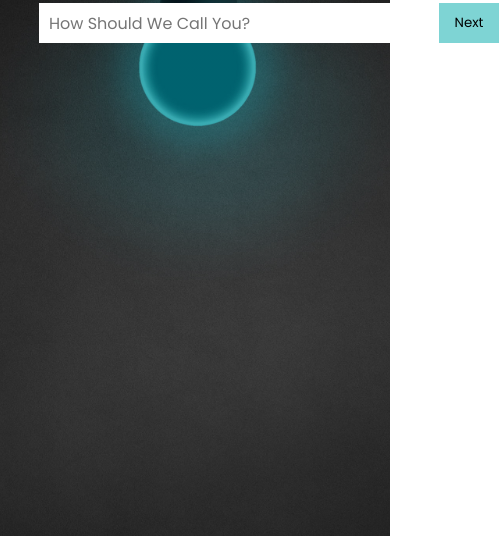
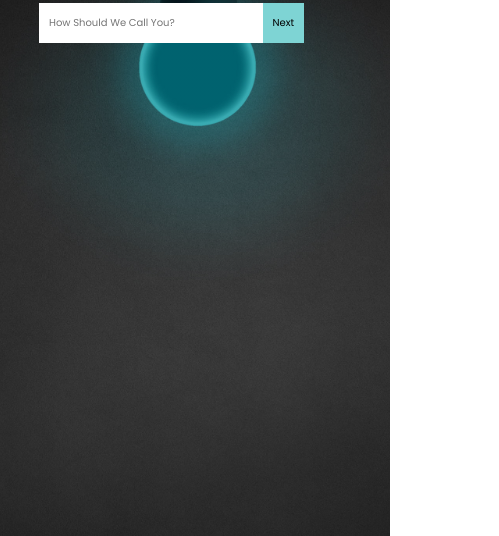
Before and after one commit to samniran/web_projects, a plain HTML site: page ICD/index.html in a window 390 px wide. Shown: the part 308-844 px from the top of the page, 499 px wide, since content can reach past the window. Drawn offline with Linux system fonts and the light colour scheme.

Commit message:
Update style.css

```diff
--- a/ICD/style.css
+++ b/ICD/style.css
@@ -98,5 +98,10 @@ span{
     form button {
         padding: 10px;
         height: 40px;
+
+        font-size: 10px;
+    }
+    form{
+        max-width: 85%;
     }
 }
```
